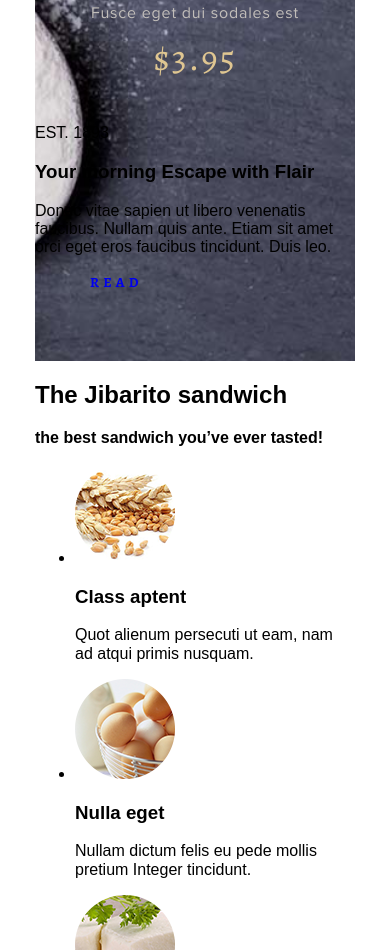
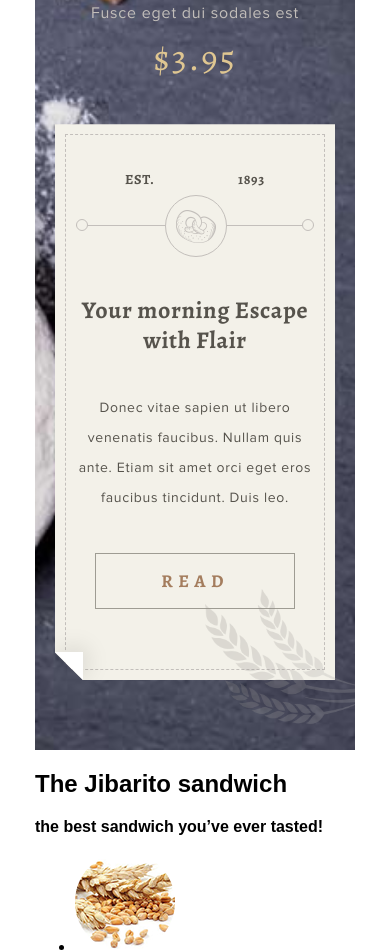
Before and after one commit to hakuna-matana/gustoso, a plain HTML site: page index.html in a window 390 px wide. Shown: the part 3379-4329 px from the top of the page. Drawn offline with Linux system fonts and the light colour scheme.

Commit message:
mobile css for book-block

```diff
--- a/index.html
+++ b/index.html
@@ -193,7 +193,11 @@
     </div>
     <div class="breakfast__book book">
       <div class="book__page  book__page--main">
-        <div class="book__date">EST. 1893</div>
+        <div class="book__date"><span>EST.</span><span>1893</span></div>
+        <div class="book__icon">
+          <div class="book__icon-line"></div>
+          <div class="book__icon-image"></div>
+        </div>
         <h3 class="book__title">Your morning Escape with Flair</h3>
         <p class="book__description">Donec vitae sapien ut libero venenatis faucibus. Nullam quis ante. Etiam sit amet orci eget eros faucibus tincidunt. Duis leo.</p>
         <a class="book__link button" href="#">read</a>
--- a/less/blocks/book.less
+++ b/less/blocks/book.less
@@ -0,0 +1,152 @@
+.book {
+  position: relative;
+  .container(258px);
+  background-color: #f3f1e9;
+  padding: 11px;
+  -webkit-clip-path: polygon(0 0, 100% 0, 100% 100%, 10% 100%, 0 90%);
+  clip-path: polygon(0 0, 100% 0, 100% 100%, 10% 100%, 0 95%);
+
+  &::before {
+    position: absolute;
+    top: 10px;
+    bottom: 10px;
+    left: 10px;
+    right: 10px;
+    content:"";
+    display: block;
+    width: auto;
+    height: auto;
+    border: 1px dashed #c3bfbb;
+  }
+
+  &::after {
+    position: absolute;
+    z-index: 20;
+    bottom: 0px;
+    left: 0px;
+    content: "";
+    display: block;
+    width: 0px;
+    height: 0px;
+    border: 14px solid white;
+    border-bottom-color: transparent;
+    border-left-color: transparent;
+    box-shadow: 4px -4px 25px -2px rgba(0,0,0,.15);
+  }
+}
+
+.book__page {
+  position: relative;
+  .container(260px);
+  padding-left: 10px;
+  padding-right: 10px;
+  padding-top: 30px;
+  padding-bottom: 60px;
+  background-color: #f3f1e9;
+  display: flex;
+  flex-direction: column;
+  justify-content: flex-start;
+  align-items: center;
+
+  &--2, &--3 {
+    display: none;
+  }
+}
+
+.book__date {
+  display: flex;
+  justify-content: space-between;
+  width: 140px;
+  color: @gray;
+  font-family: "Alegreya", serif;
+  font-size: 14px;
+  line-height: 30px;
+  letter-spacing: 0.05em;
+  font-weight: bold;
+}
+
+.book__icon {
+  position: relative;
+  width: 100%;
+  height: 60px;
+
+  &-line {
+    position: absolute;
+    width: 100%;
+    top: 50%;
+    height: 1px;
+    background-color: #c3bfbb;
+  }
+  &-image {
+    position: absolute;
+    left: 50%;
+    margin-left: -30px;
+    top: 0;
+    z-index: 10;
+
+    width: 60px;
+    height: 60px;
+    background-color: #f3f1e9;
+    border: 1px solid #c3bfbb;
+    border-radius: 50%;
+    background-image: url('../img/icon_bagel.png');
+    background-repeat: no-repeat;
+    background-position: center center;
+  }
+
+  &::after, &::before {
+    position: absolute;
+    top: 50%;
+    margin-top: -6px;
+    content:"";
+    display: block;
+    width: 10px;
+    height: 10px;
+    background-color: #f3f1e9;
+    border: 1px solid #c3bfbb;
+    border-radius: 50%;
+  }
+
+  &::after {
+    right: 0;
+    z-index: 10;
+  }
+  &::before {
+    left: 0;
+    z-index: 10;
+  }
+}
+
+.book__title {
+  margin-top: 40px;
+  color: @gray;
+  text-align: center;
+  font-family: "Alegreya", serif;
+  font-size: 24px;
+  line-height: 30px;
+  letter-spacing: 0.025em;
+  font-weight: bold;
+}
+
+.book__description {
+  margin-bottom: 40px;
+  color: @gray;
+  text-align: center;
+  font-family: "ProximaNova", sans-serif;
+  font-size: 14px;
+  line-height: 30px;
+  letter-spacing: 0.05em;
+}
+
+.book__link {
+  padding-top: 12px;
+  padding-bottom: 12px;
+  padding-left: 65px;
+  padding-right: 65px;
+  color: @brown;
+  text-align: center;
+  background-color: transparent;
+  border: 1px solid #9e9c93;
+  font-size: 18px;
+  line-height: 30px;
+}
--- a/less/blocks/breakfast.less
+++ b/less/blocks/breakfast.less
@@ -1,10 +1,22 @@
 .breakfast {
+  position: relative;
   padding-top: 60px;
   padding-bottom: 70px;
   background-color: #4a4e5f;
   background-image: url("../img/bg_breakfast.jpg");
   background-position: 23% 0;
   background-size: cover;
+  &::after {
+    position: absolute;
+    right: 0;
+    bottom: 15px;
+    display: block;
+    width: 150px;
+    height: 146px;
+    content: "";
+    background-image: url("../img/spikes.png");
+    background-size: cover;
+  }
 }
 
 .breakfast__menu {
```
Also changed, not shown: css/style.css.
